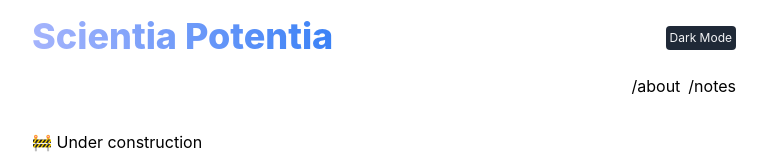
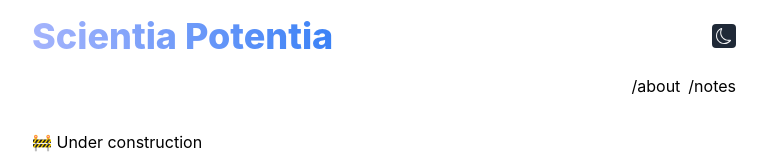
Before and after one commit to strboul/website-blog, a Next.js app: page /notes in a window 1280 px wide. Shown: the top 160 px of the page, without its empty margins (256-1023 px from the left). Built offline with nearby package versions, Linux system fonts and the light colour scheme; what @tailwindcss/typography would draw is missing.

Commit message:
Change themeChanger button text to icon (sun and moon)

```diff
--- a/components/ThemeChanger.js
+++ b/components/ThemeChanger.js
@@ -1,5 +1,8 @@
 import { useTheme } from "next-themes";
 import { useState, useEffect } from "react";
+
+import { BsMoon } from "react-icons/bs";
+import { BiSun } from "react-icons/bi";
 
 const ThemeChanger = () => {
   const [mounted, setMounted] = useState(false);
@@ -10,18 +13,19 @@ const ThemeChanger = () => {
 
   if (!mounted) return null;
 
-  const textSwitch = theme === "dark" ? "Light" : "Dark";
+  const themeCond = theme === "dark" ? "light" : "dark";
+  const tooltip = `Switch to ${themeCond} theme`
   return (
     <>
       {mounted && (
         <button
-          aria-label="Toggle Dark Mode"
-          title="Switch theme"
+          aria-label={tooltip}
+          title={tooltip}
           type="button"
           className="text-gray-100 dark:text-black bg-gray-800 dark:bg-gray-200 hover:bg-black dark:hover:bg-white rounded p-1 focus:outline-none"
-          onClick={() => setTheme(theme === "dark" ? "light" : "dark")}
+          onClick={() => setTheme(themeCond)}
         >
-          <p className="text-xs">{textSwitch} Mode</p>
+          {theme === "dark" ? <BiSun /> : <BsMoon />}
         </button>
       )}
     </>
--- a/lib/posts.js
+++ b/lib/posts.js
@@ -28,7 +28,7 @@ const getSortedPostsData = async () => {
       if (metadata.draft) {
         return null;
       }
-      return { slug, link: `posts/${slug}`, ...metadata };
+      return { slug, link: `/posts/${slug}`, ...metadata };
     })
   );
   const allPostsDataFiltered = allPostsData.filter(Boolean);
--- a/pages/index.js
+++ b/pages/index.js
@@ -7,7 +7,7 @@ const BlogPosts = ({ posts }) => {
     <>
       {posts.map((post) => {
         return (
-          <div key={post} className="flex flex-row space-x-2">
+          <div key={post.slug} className="flex flex-row space-x-2">
             <div className="text-gray-600">{post.publishedAt}</div>
             <div>
               <SiteLink href={post.link}>{post.title}</SiteLink>
```
